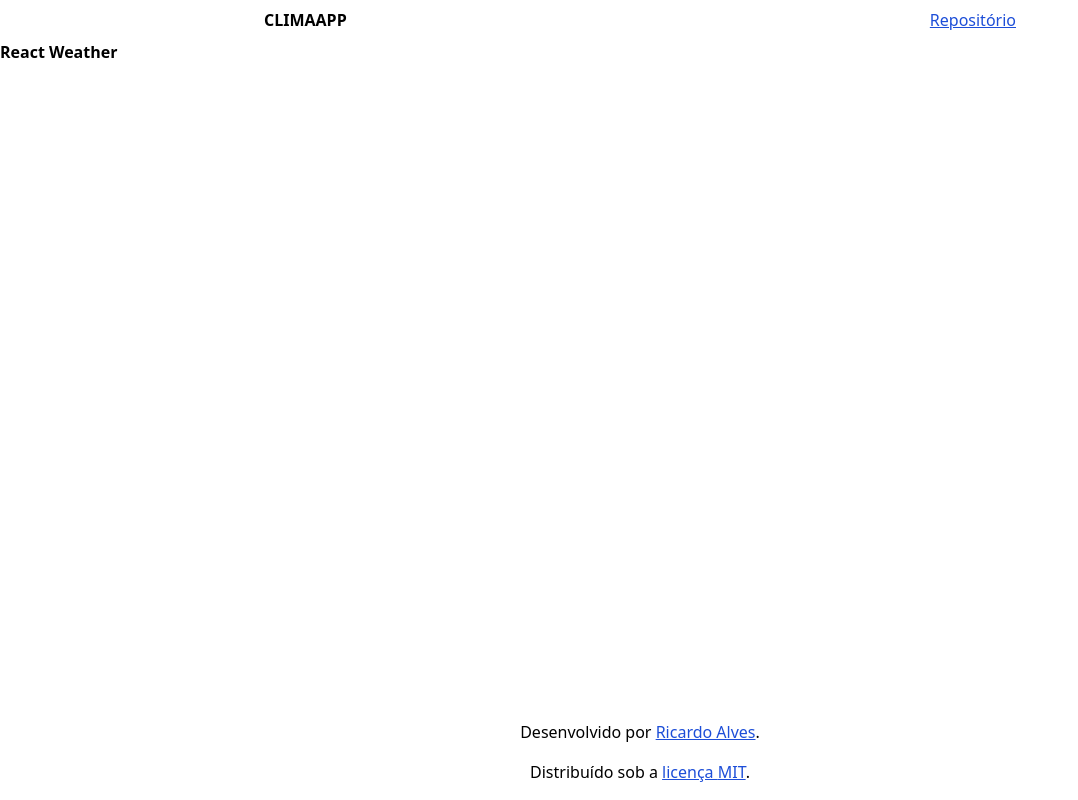
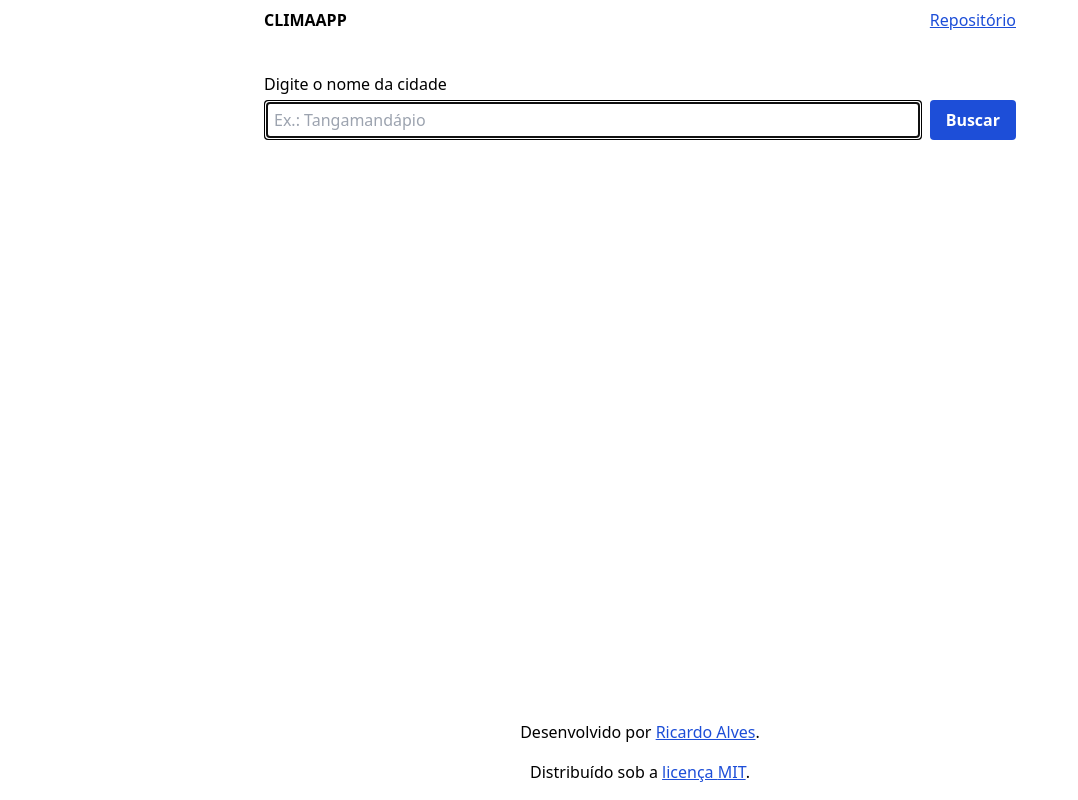
Before and after one commit to ricardospalves/react-weather, a Next.js app: page / in a window 1280 px wide. Shown: the whole page, without its empty margins (0-1078 px from the left). Built offline with nearby package versions, Linux system fonts and the light colour scheme.

Commit message:
add SearchForm component to home page

```diff
--- a/src/pages/index.tsx
+++ b/src/pages/index.tsx
@@ -3,8 +3,10 @@ import Head from 'next/head'
 
 import { GENERAL } from 'src/constants'
 import { Base } from 'src/components/Base'
+import { Container } from 'src/components/Container'
 import { Header } from 'src/components/Header'
 import { Footer } from 'src/components/Footer'
+import { SearchForm } from 'src/components/SearchForm'
 
 const Home: NextPage = () => {
   return (
@@ -17,9 +19,9 @@ const Home: NextPage = () => {
       <Base>
         <Header />
 
-        <main className="grow">
-          <h1 className="font-bold">React Weather</h1>
-        </main>
+        <Container as="main" className="grow py-8" edgePadding>
+          <SearchForm />
+        </Container>
 
         <Footer />
       </Base>
```
